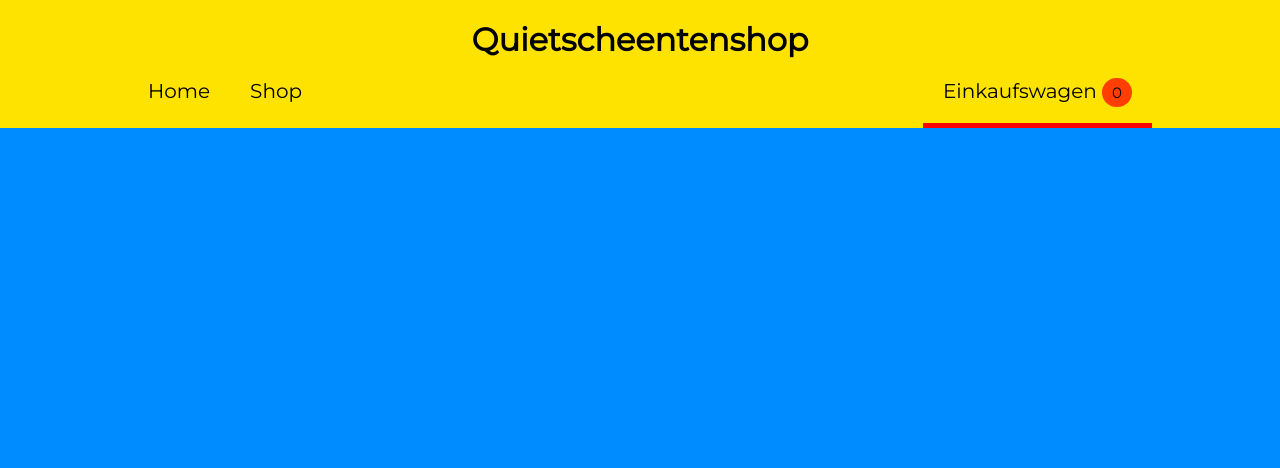
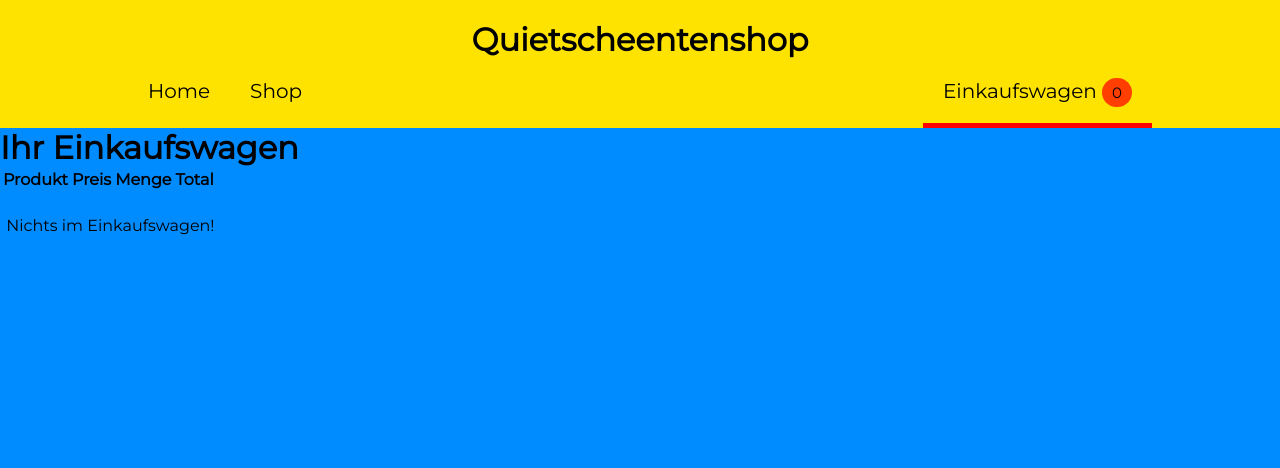
Before and after one commit to AlexRomberg/Quitsch, a PHP site: page /cart.php in a window 1280 px wide. Shown: the top 468 px of the page. Run offline with PHP 8.4, Linux system fonts and the light colour scheme.

Commit message:
Finished Cart

```diff
--- a/cart.php
+++ b/cart.php
@@ -7,6 +7,7 @@
     <link rel="stylesheet" type="text/css" href="style/style.css" />
     <link rel="stylesheet" type="text/css" href="style/cart.css" />
     <link href="https://fonts.googleapis.com/css2?family=Montserrat&display=swap" rel="stylesheet">
+    <link rel="stylesheet" href="https://cdnjs.cloudflare.com/ajax/libs/font-awesome/4.7.0/css/font-awesome.min.css">
     <!--Favicons-->
     <link rel="apple-touch-icon" sizes="180x180" href="img/apple-touch-icon.png">
     <link rel="icon" type="image/png" sizes="32x32" href="img/favicon-32x32.png">
@@ -23,8 +24,11 @@
 <body>
     <?php
         session_start();
+        $prices = array('red' => 6.95, 'blue'=> 6.95, 'yellow'=> 6.95, 'silver'=> 8.95, 'gold' => 11.95);
+        $keyName = array('red' => 'Rot', 'blue'=> 'Blau', 'yellow'=> 'Gelb', 'silver'=> 'Silber', 'gold' => 'Gold');
+
         if (!isset($_SESSION['values'])) {
-            $_SESSION['values'] = array("red" => 0, "blue"=> 0, "yellow"=> 0, "silver"=> 0, "gold" => 0);
+            $_SESSION['values'] = array('red' => 0, 'blue'=> 0, 'yellow'=> 0, 'silver'=> 0, 'gold' => 0);
         }
 
         function countItems() {
@@ -34,6 +38,30 @@
             }
             return $count;
         }
+
+        function drawElement($name, $quantity, $price, $key) {
+            echo('<tr>
+                <td class="First">Quietscheente '.$name.'</td>
+                <td>'.$price.' CHF</td>
+                <td>'.number_format($quantity, 0, '.', '\'').'</td>
+                <td>'.number_format((float)($price * $quantity), 2, '.', '\'').' CHF</td>
+                <td><input class="btn" type="submit" name="'.$key.'" value="&#xf1f8;"></td>
+            </tr>');
+        }
+
+        function removeClicked()
+        {
+            foreach ($_GET as $key => $value) {
+                if (key_exists($key, $_SESSION['values'])) {
+                    echo('exists!');
+                    $_SESSION['values'][$key] = 0;
+                } elseif ($key == 'finish') {
+                    header('Location: cassa.php');
+                }
+            }
+        }
+
+        removeClicked();
     ?>
 
     <header>
@@ -47,6 +75,46 @@
         </ul>
     </nav>
     <main>
+        <h1>Ihr Einkaufswagen</h1>
+        <div class="shoppinglist">
+            <form action="cart.php">
+                <table>
+                    <tr>
+                        <th class="First">Produkt</th>
+                        <th class="">Preis</th>
+                        <th class="">Menge</th>
+                        <th class="">Total</th>
+                        <th class="Last"></th>
+                    </tr>
+                    <?php
+                        $total = 0;
+                        foreach ($_SESSION['values'] as $key => $value) {
+                            if ($value > 0) {
+                                drawElement($keyName[$key],$value, $prices[$key],$key);
+                                $total += ($prices[$key]*$value);
+                            }
+                        }
+                        if ($total > 0) {
+                            echo('<tr style="height: 64px;">
+                                <td class="First">Total</td>
+                                <td></td>
+                                <td>'.number_format(countItems(), 0, '.', '\'').'</td>
+                                <td>'.number_format((float)$total, 2, '.', '\'').' CHF</td>
+                                <td></td>
+                            </tr>
+                            <tr>
+                                <td colspan="5"><input name="finish" type="submit" value="Zur Kasse  &#xf061;" style="border: none;border-radius: 30px;font-size: 20px;padding: 10px 14px;margin: 10px;background-color: limegreen;font-family: FontAwesome;"></td>
+                            </tr>');
+                        } else {
+                            echo('<tr>
+                                <td colspan="5" style="height: 64px; text-align: center;">Nichts im Einkaufswagen!</td>
+                            </tr>');
+                        }
+
+                    ?>
+                </table>
+            </form>
+        </div>
     </main>
     <footer>©Alexander Romberg</footer>
 </body>
```
Also changed, not shown: cassa.php (added, +56 -0 lines).
